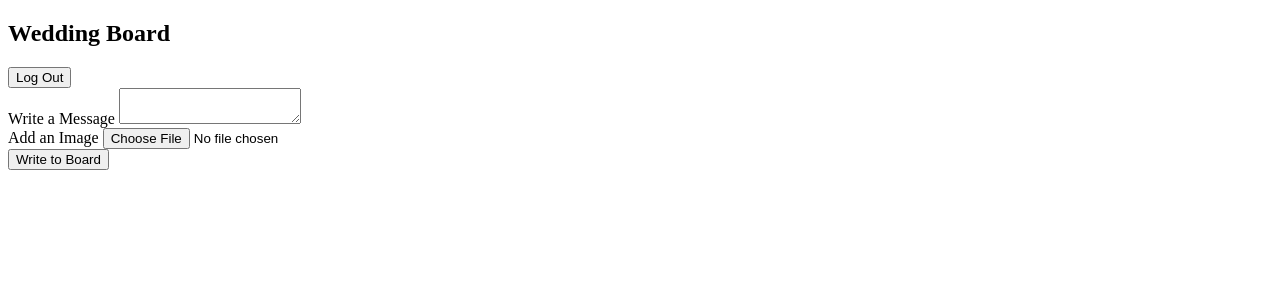
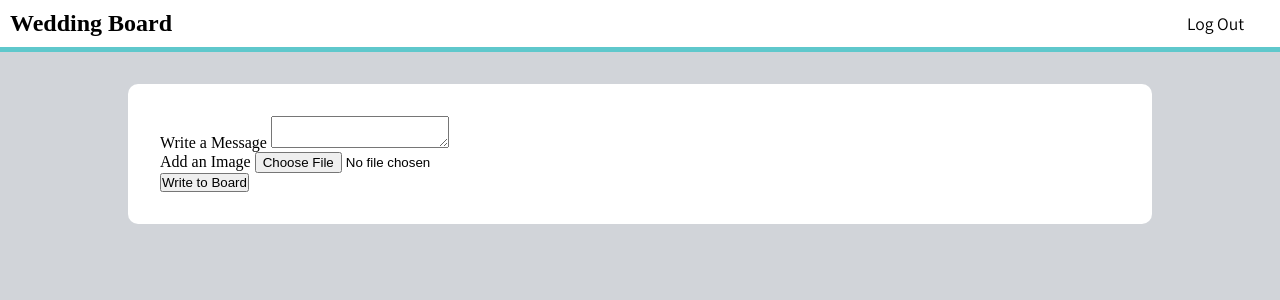
Before and after one commit to nicholemaldonado4/TheWeddingBoard, a PHP site: page /write_msg/write.php in a window 1280 px wide. Shown: the top 300 px of the page. Run offline with PHP 8.4, Linux system fonts and the light colour scheme; the visitor is signed in with stand-in values (Sample User, id 1).

Commit message:
Added styling for nav of write message

```diff
--- /dev/null
+++ b/css/write_msg/write.css
@@ -0,0 +1,66 @@
+:root {
+  --charcoal: #454647;
+  --light-grey: #d1d4d9;
+  --med-teal: #40aa9c;
+  --light-teal: #53cfbe;
+  --dark-teal: #338f82;
+
+  --light-aqua: #67d7db;
+  --med-aqua: #5fc8cc;
+
+  --ff-title: "Lobster Two", serif;
+  --ff-body: "Assistant", "sans-serif";
+}
+
+* {
+  margin: 0;
+  padding: 0;
+
+  margin-block-start: 0;
+  margin-block-end: 0;
+}
+
+body {
+  background: var(--light-grey);
+}
+
+nav {
+  padding: 10px 10px;
+  border-bottom-color: var(--med-aqua);
+  border-bottom-style: solid;
+  border-bottom-width: 5px;
+  display: flex;
+  justify-content: space-between;
+  align-items: center;
+  position: relative;
+  flex-direction: row;
+  background-color: white;
+}
+
+.nav_link {
+  margin-right: 16px;
+  padding: 0px 10px;
+  height: 100%;
+}
+
+.nav_link a {
+  text-decoration: none;
+  font-size: 1.1rem;
+  color: black;
+  font-family: var(--ff-body);
+  font-weight: lighter;
+}
+
+.nav_link a:hover {
+  border-bottom: 2px solid var(--med-aqua);
+}
+
+.msg-sect {
+  width: 75vw;
+  background-color: white;
+  margin-left: auto;
+  margin-right: auto;
+  border-radius: 10px;
+  margin-top: 2rem;
+  padding: 2rem;
+}
--- a/write_msg/write.php
+++ b/write_msg/write.php
@@ -12,17 +12,17 @@
 
   <link rel="stylesheet"
           href="https://fonts.googleapis.com/css?family=Lobster Two|Assistant">
-<!--  <link href="/css/login/index.css" rel="stylesheet">-->
+  <link href="/css/write_msg/write.css" rel="stylesheet">
 
 </head>
 <body>
   <nav>
     <h1>Wedding Board</h1>
-    <form method="get" action="logout.php">
-      <button type="submit">Log Out</button>
-    </form>
+    <div class='nav_link'>
+      <a href="logout.php" >Log Out</a>
+    </div>
   </nav>
-  <section>
+  <section class="msg-sect">
     <form>
       <div>
         <label for="board_msg">Write a Message</label>
```
